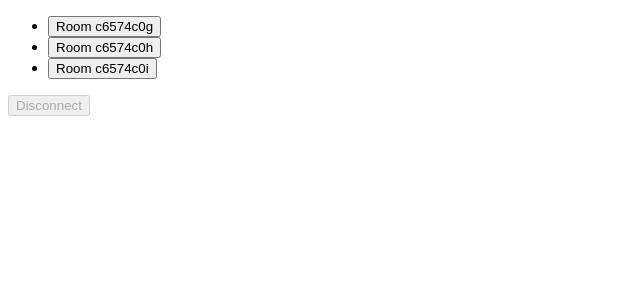
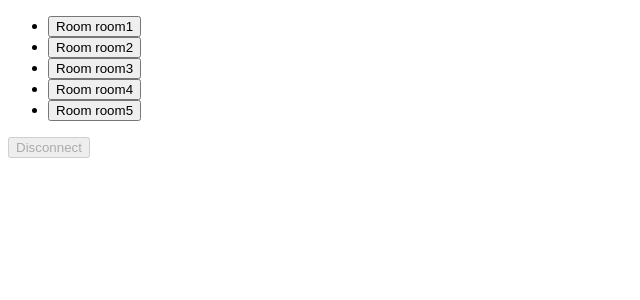
Before and after one commit to hyoguoo/socket-test-client, a React (Vite) app: page / in a window 1280 px wide. Shown: the top 300 px of the page, without its empty margins (0-640 px from the left). Built offline with nearby package versions, Linux system fonts and the light colour scheme.

Commit message:
feat: 방 목록 config로 관리하도록 변경

```diff
--- a/src/config.js
+++ b/src/config.js
@@ -1,4 +1,5 @@
 export const baseUrl = 'http://localhost:8080/ws-stomp';
 export const pubPrefix = '/publication/chat';
 export const subPrefix = '/subscription/chat/room';
+export const roomIndices = ['room1', 'room2', 'room3', 'room4', 'room5'];
 export const bearerToken = 'Bearer your.token'; // Type your token here
--- a/src/stores/MessageStore.js
+++ b/src/stores/MessageStore.js
@@ -1,7 +1,7 @@
 import Stomp from 'stompjs';
 import SockJS from 'sockjs-client';
 import { messageService } from '../services/MessageService';
-import { baseUrl, bearerToken, subPrefix } from '../config';
+import { baseUrl, bearerToken, roomIndices, subPrefix } from '../config';
 import { chatType } from '../type/ChatType';
 
 class MessageStore {
@@ -12,7 +12,7 @@ class MessageStore {
     this.client = null;
     this.connected = false;
 
-    this.roomIndices = ['c6574c0g', 'c6574c0h', 'c6574c0i'];
+    this.roomIndices = roomIndices;
 
     this.currentRoomShortUuid = 0;
     this.messageEntered = '';
```
